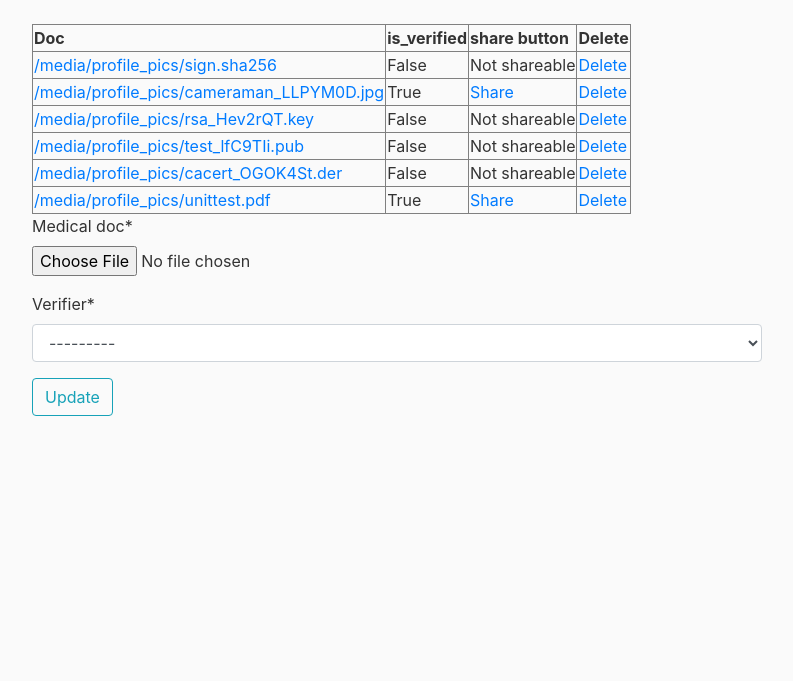
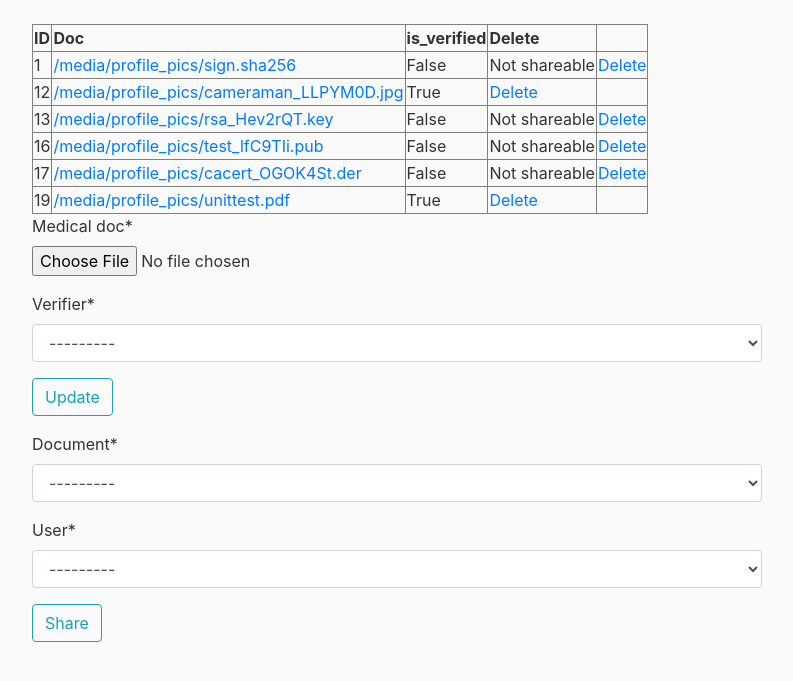
Before and after one commit to tanyagupta1/Health-Care-Management-System, a Django app: template users/templates/users/upload_medical_doc.html in a window 1280 px wide. Shown: the part 56-737 px from the top of the page, without its empty margins (53-846 px from the left). Run offline with Django 4.2, Linux system fonts and the light colour scheme; the template is opened without the code that fills it: values that come from a table or form of the project are taken from there, others are empty; data comes from the database, SQL or seed files in the repository; both versions use the stored data as it was after the commit; some libraries are stand-ins or nearby versions.

Commit message:
hide urls while doc sharing

```diff
--- a/users/forms.py
+++ b/users/forms.py
@@ -71,3 +71,9 @@ class InsuranceRefundForm(forms.ModelForm):
     class Meta:
       model = InsuranceRefund
       fields = ['doc','refund_amount']
+
+
+class ViewAccessForm(forms.ModelForm):
+    class Meta:
+      model = ViewAccess
+      fields = ['document','user']
--- a/users/templates/users/upload_medical_doc.html
+++ b/users/templates/users/upload_medical_doc.html
@@ -5,21 +5,23 @@
 <table border="1">
     <tr>
         <!-- <th>Patient</th> -->
+        <th>ID</th>
         <th>Doc</th>
         <!-- <th>Hospital</th> -->
         <th>is_verified</th>
-        <th>share button</th>
+        <!-- <th>share button</th> -->
         <th>Delete </th>
       </tr>
 {% for ic in docs %}
 
 <tr>
     <!-- <td>{{ic.patient}}</td> -->
+    <td>{{ic.pk}}</td>
     <td><a href="{{ic.medical_doc.url}}">{{ic.medical_doc.url}}</a></td>
     <!-- <td>{{ic.hospital}}</td> -->
     <td>{{ic.is_verified}}</td>
     {% if ic.is_verified %}
-    <td><a href = "{% url 'ShareDocP' ic.pk %}">Share</a></td>
+    <!-- <td><a href = "{% url 'ShareDocP' ic.pk %}">Share</a></td> -->
     {% else %}
     <td>Not shareable </td>
     {% endif %}
@@ -37,7 +39,16 @@
 
         {{form|crispy}}
     <div class="form-group">
-        <button class="btn btn-outline-info">Update</button>
+        <button class="btn btn-outline-info" name="upload_doc">Update</button>
+    </div>
+</form>
+
+
+<form method = "POST" >
+    {% csrf_token %}
+        {{form2|crispy}}
+    <div class="form-group">
+        <button class="btn btn-outline-info" name="share">Share</button>
     </div>
 </form>
 {% endblock content %}
```
Also changed, not shown: users/views.py (+9 -3 lines), db.sqlite3, 1 other file.
